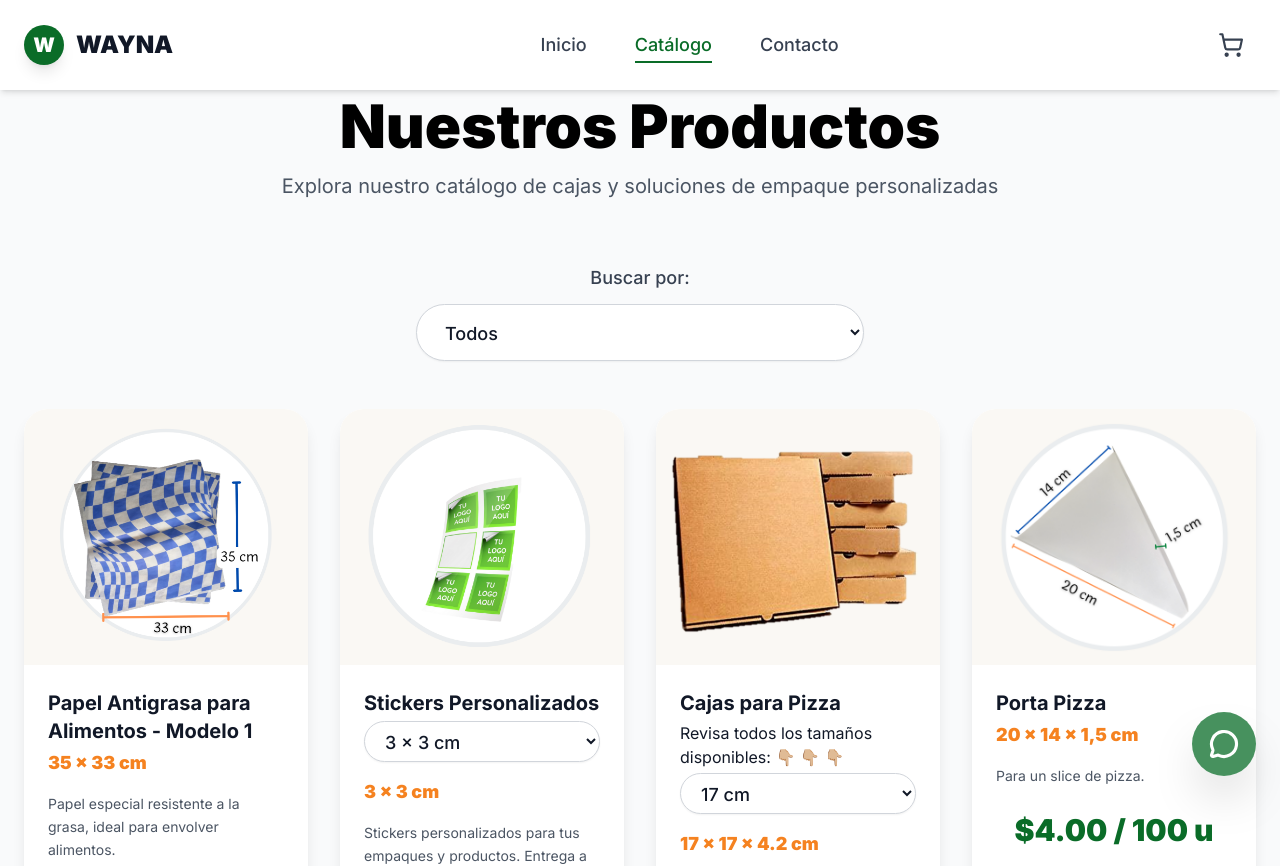
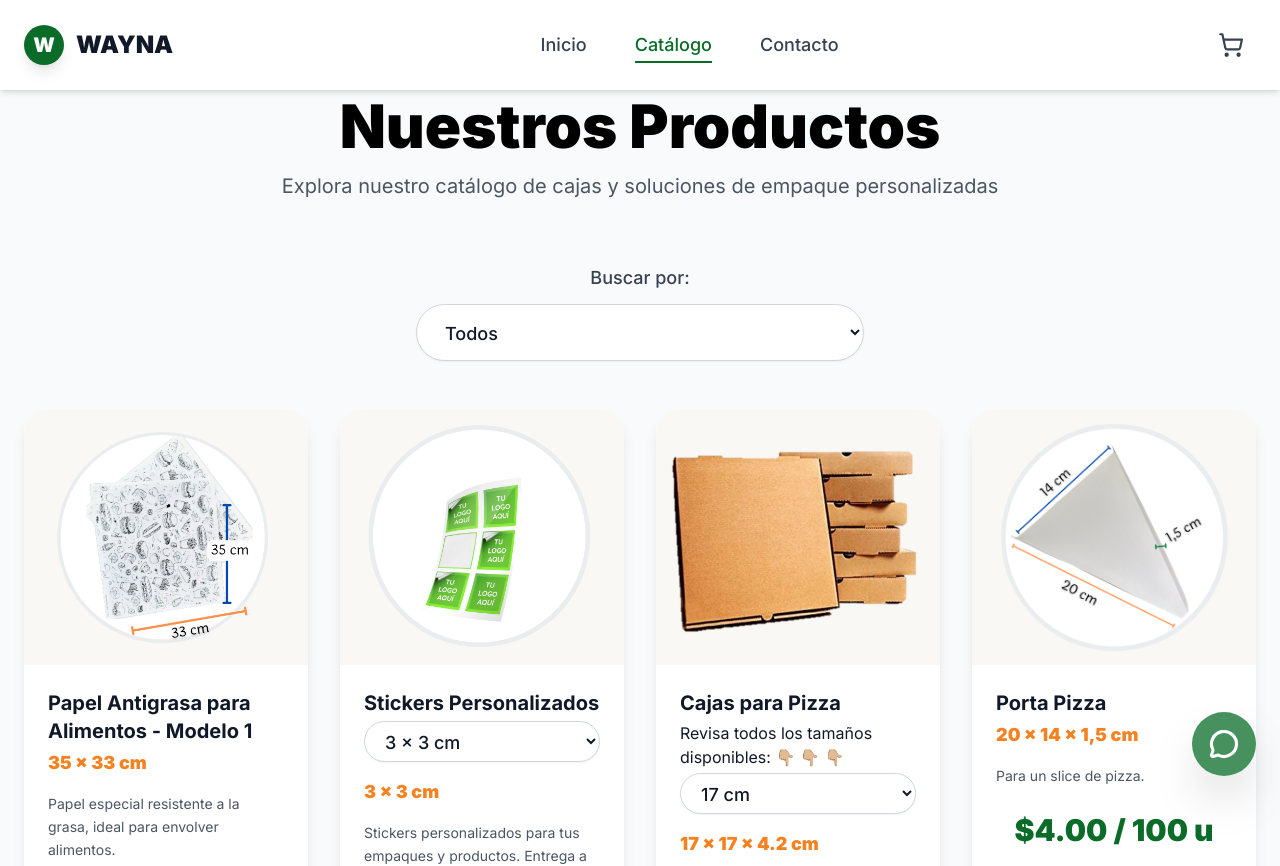
Before and after one commit to FelipeZapata137/Wayna-Web, a React (Vite) app: page /tienda in a window 1280 px wide. Shown: the top 866 px of the page. Built offline with nearby package versions, Linux system fonts and the light colour scheme.

Commit message:
Tiempo de carousel disminuido a 2 seg

```diff
--- a/src/components/shop/AntigrasaCarouselCard.jsx
+++ b/src/components/shop/AntigrasaCarouselCard.jsx
@@ -8,7 +8,7 @@ export default function AntigrasaCarouselCard({ products, onCotizar }) {
   useEffect(() => {
     const timer = setInterval(() => {
       setCurrentIndex((prev) => (prev + 1) % products.length)
-    }, 2500)
+    }, 2000)
 
     return () => clearInterval(timer)
   }, [products.length])
```
